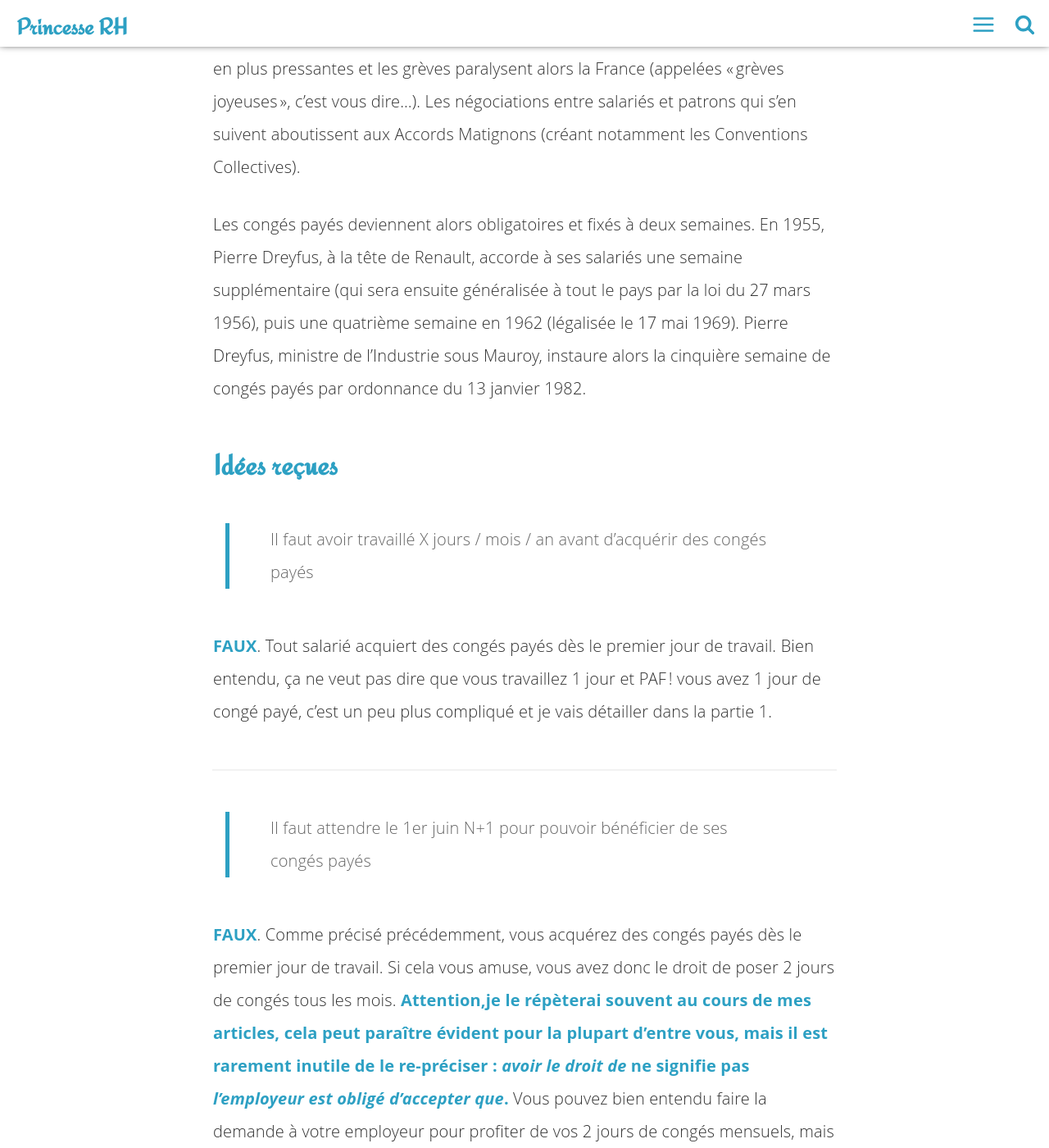
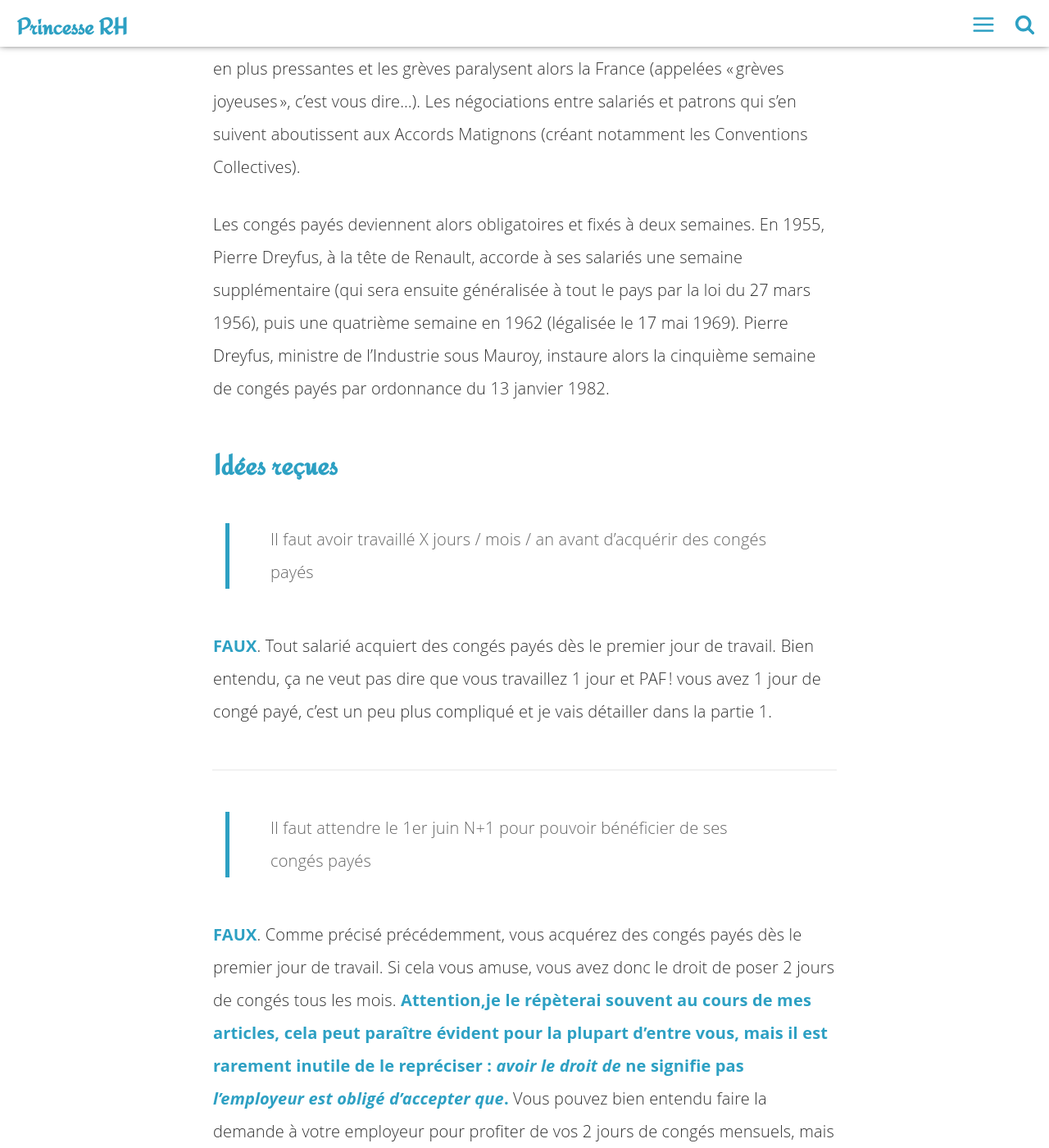
Before and after one commit to Libelilou/libelilou.github.io, a Jekyll site: the page built from _posts/rh/2016-08-02-il-etait-une-fois-les-conges-payes.md, in a window 1280 px wide and 1400 px high, scrolled down 840 px. Shown: the whole window at 82% size. Built offline with Jekyll 4.4.1, drawn with Linux system fonts in a browser that asks for light colours; comment, search, counter and statistics services are not loaded; some of the changed text lies outside the part shown.

Commit message:
Corrections typos

```diff
--- a/_posts/rh/2016-08-02-il-etait-une-fois-les-conges-payes.md
+++ b/_posts/rh/2016-08-02-il-etait-une-fois-les-conges-payes.md
@@ -9,7 +9,7 @@
 
 Contrairement à ce qu'on pourrait penser, les congés payés ne faisaient pas partie du programme du Front Populaire en 1936, mais lorsque le parti sort vainqueur des élections législatives le 3 mai, les revendications des travailleurs se font de plus en plus pressantes et les grèves paralysent alors la France (appelées "grèves joyeuses", c'est vous dire...). Les négociations entre salariés et patrons qui s'en suivent aboutissent aux Accords Matignons (créant notamment les Conventions Collectives).
 
-Les congés payés deviennent alors obligatoires et fixés à deux semaines. En 1955, Pierre Dreyfus, à la tête de Renault, accorde à ses salariés une semaine supplémentaire (qui sera ensuite généralisée à tout le pays par la loi du 27 mars 1956), puis une quatrième semaine en 1962 (légalisée le 17 mai 1969). Pierre Dreyfus, ministre de l'Industrie sous Mauroy, instaure alors la cinquière semaine de congés payés par ordonnance du 13 janvier 1982.
+Les congés payés deviennent alors obligatoires et fixés à deux semaines. En 1955, Pierre Dreyfus, à la tête de Renault, accorde à ses salariés une semaine supplémentaire (qui sera ensuite généralisée à tout le pays par la loi du 27 mars 1956), puis une quatrième semaine en 1962 (légalisée le 17 mai 1969). Pierre Dreyfus, ministre de l'Industrie sous Mauroy, instaure alors la cinquième semaine de congés payés par ordonnance du 13 janvier 1982.
 
 ## Idées reçues
 
@@ -21,7 +21,7 @@
 
 > Il faut attendre le 1er juin N+1 pour pouvoir bénéficier de ses congés payés
 
-**FAUX**. Comme précisé précédemment, vous acquérez des congés payés dès le premier jour de travail. Si cela vous amuse, vous avez donc le droit de poser 2 jours de congés tous les mois. **Attention,je le répèterai souvent au cours de mes articles, cela peut paraître évident pour la plupart d'entre vous, mais il est rarement inutile de le re-préciser : _avoir le droit de_ ne signifie pas _l'employeur est obligé d'accepter que_.** Vous pouvez bien entendu faire la demande à votre employeur pour profiter de vos 2 jours de congés mensuels, mais il n'est pas obligé de vous les valider. D'ailleurs, idée reçue suivante :
+**FAUX**. Comme précisé précédemment, vous acquérez des congés payés dès le premier jour de travail. Si cela vous amuse, vous avez donc le droit de poser 2 jours de congés tous les mois. **Attention,je le répèterai souvent au cours de mes articles, cela peut paraître évident pour la plupart d'entre vous, mais il est rarement inutile de le repréciser : _avoir le droit de_ ne signifie pas _l'employeur est obligé d'accepter que_.** Vous pouvez bien entendu faire la demande à votre employeur pour profiter de vos 2 jours de congés mensuels, mais il n'est pas obligé de vous les valider. D'ailleurs, idée reçue suivante :
 
 ---
 
@@ -89,8 +89,8 @@
 
 Concrètement, comment ça fonctionne ? Si, contrairement à moi, vous avez la chance immense de bénéficier d'un cerveau logique vous aurez réalisé un petit hic :
 
-- un salarié est en droit de poser ses congés dès leur acquisition
-- l'employeur doit les valoriser selon la méthode la plus avantageuse entre maintien de salaire et 10%
+- un salarié est en droit de poser ses congés dès leur acquisition ;
+- l'employeur doit les valoriser selon la méthode la plus avantageuse entre maintien de salaire et 10% ;
 - sauf que pour calculer les 10%, il faut attendre la fin du mois de mai !
 
 Alors comment savoir en février par exemple, quelle est la méthode la plus avantageuse ? Merci Paulo pour la question à mille balles !
@@ -107,7 +107,7 @@
 
 ## 5. Le fractionnement
 
-Déjà, si vous avez tenu jusque là : merci :) !!! Moi ça me passionne mais je sais que c'est pas le truc le plus fun du monde pour le reste de l'humanité !
+Déjà, si vous avez tenu jusque-là : merci :) !!! Moi ça me passionne mais je sais que c'est pas le truc le plus fun du monde pour le reste de l'humanité !
 
 Alors, dernière partie mais il faut s'accrocher un peu quand-même ! Je vous ai dit un peu plus haut que les congés payés étaient divisés en deux parties :
 
```
Also changed, not shown: other parts of _posts/rh/2016-08-02-il-etait-une-fois-les-conges-payes.md (+1 -1 lines).
